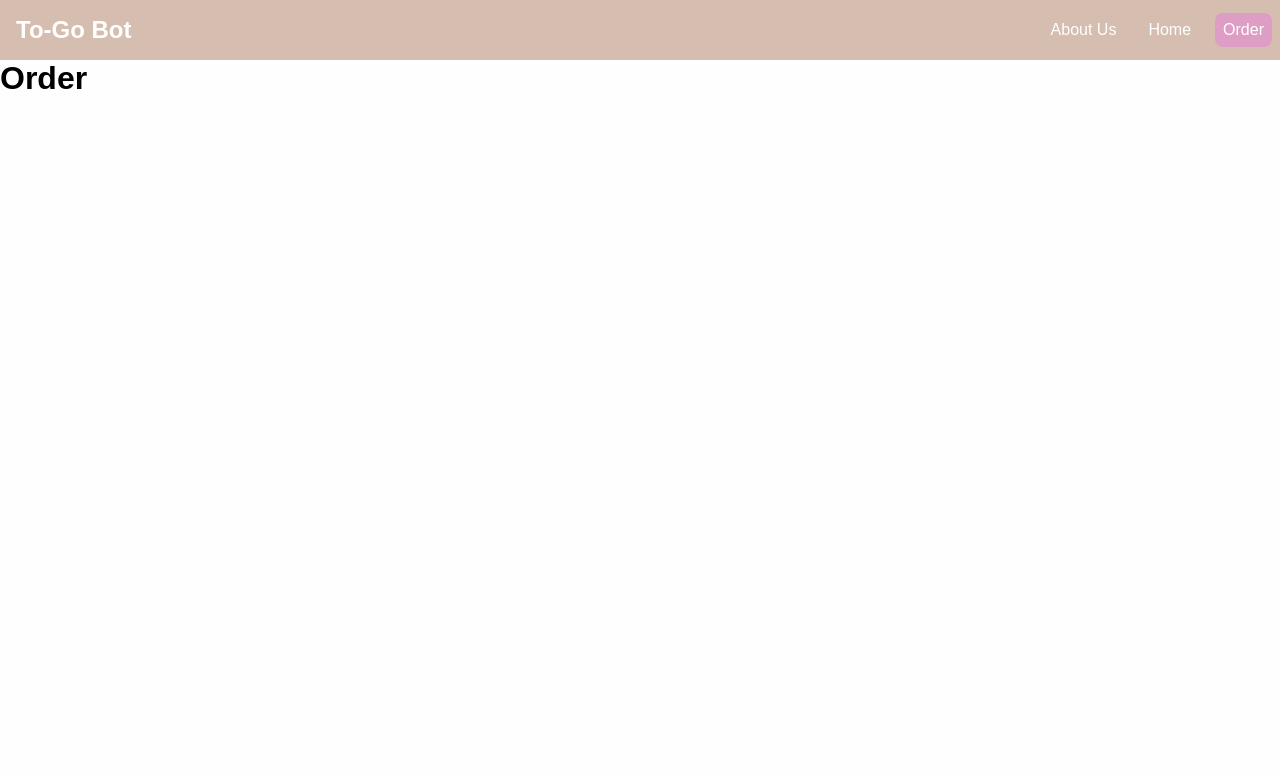
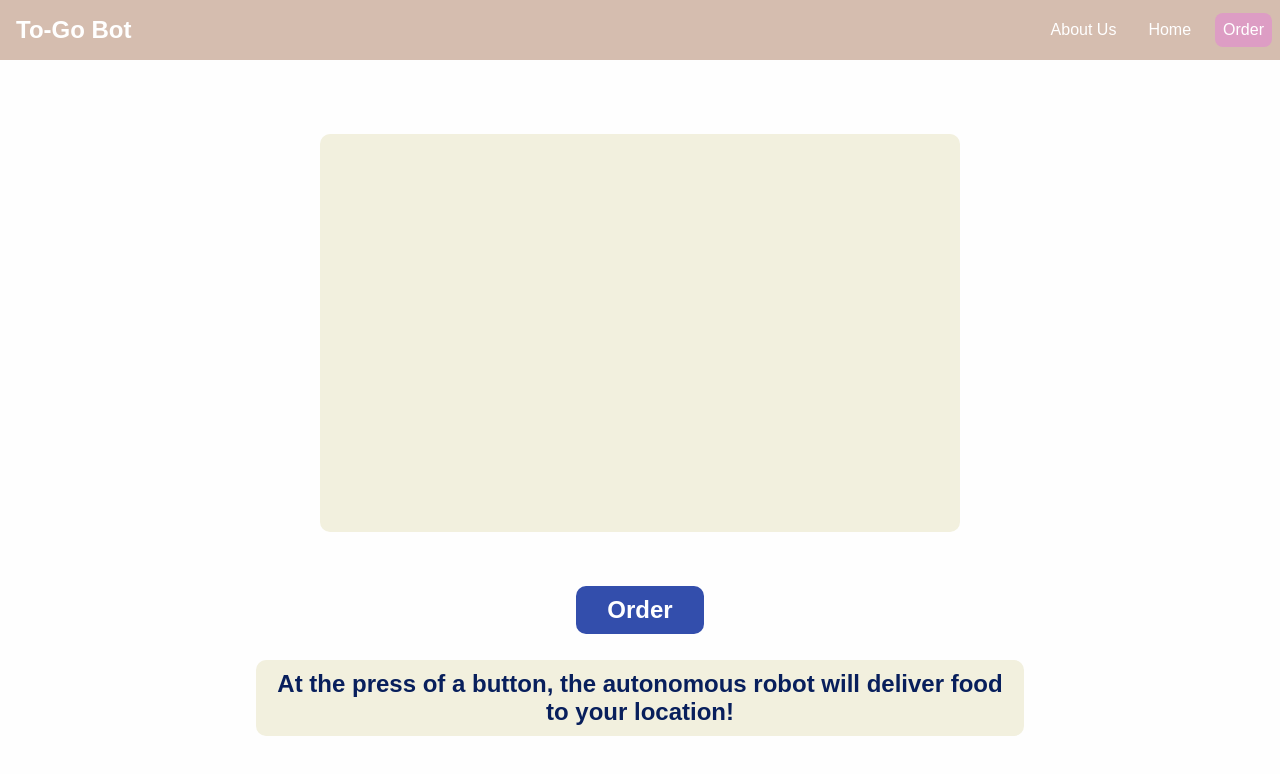
Before and after one commit to spring24pnmclass/frontend, a React (Vite) app: page /order in a window 1280 px wide. Shown: the top 774 px of the page. Built offline with nearby package versions, Linux system fonts and the light colour scheme.

Commit message:
add order jsx and css

```diff
--- /dev/null
+++ b/src/components/Order.css
@@ -0,0 +1,62 @@
+/* Base styles */
+body {
+    text-align: center;
+    font-family: 'Epilogue', sans-serif;
+    color: #081F5C;
+    background-color: #7096D1; /* Set the background color for the entire page */
+}
+
+h1 {
+    color: #081F5C;
+    margin-bottom: 20px;
+}
+
+p {
+    color: #242e47;
+}
+
+.description-box {
+    padding: 10px;
+    margin-top: 600px;
+    margin-left: calc((100% - 60%) / 2); /* Calculate the margin dynamically */
+    width: 60%; /* Adjusted width */
+    text-align: center;
+    border-radius: 10px;
+    background-color: #F2F0DE;
+}
+
+.order-box {
+    padding: 10px;
+    margin-top: -150px;
+    margin-left: calc((100% - 15%)/2); /* Calculate the margin dynamically */
+    width: 15%; /* Adjusted width */
+    text-align: center;
+    border-radius: 10px;
+    background-color: #F2F0DE;
+}
+
+.placeholder-box {
+    padding: 10px;
+    margin-top: -500px;
+    margin-left: calc((100% - 50%)/2); /* Calculate the margin dynamically */
+    width: 50%; /* Adjusted width */
+    text-align: center;
+    border-radius: 10px;
+    background-color: #F2F0DE;
+}
+
+.button {
+    padding: 10px;
+    margin-top: -150px;
+    margin-left: calc((100% - 10%)/2); /* Calculate the margin dynamically */
+    width: 10%; /* Adjusted width */
+    text-align: center;
+    border-radius: 10px;
+    background-color: #334EAC;
+    cursor: pointer;
+    color: #ffffff;
+    transition: background-color 0.3s;
+}
+.button:hover {
+    background-color: #E7C3E0;
+}
--- a/src/components/pages/Order.jsx
+++ b/src/components/pages/Order.jsx
@@ -1,5 +1,27 @@
 import React from "react";
+import "../Order.css";
 
 export const Order = () => {
-  return <h1>Order</h1>;
+  return (
+    <div id = "root">
+     <div style={{backgroundColor: '#F5EBE0'}}>
+
+  <div className = "description-box">
+    <h2>At the press of a button, the autonomous robot will deliver food to your location!</h2>
+  </div>
+
+  <div className = "button">
+    <h2>Order</h2>
+  </div>
+
+  <div className = "placeholder-box">
+    <h2>           </h2>
+    <br></br>
+    <br></br><br></br><br></br><br></br><br></br><br></br><br></br>
+    <br></br><br></br><br></br><br></br><br></br><br></br><br></br><br></br>
+    <br></br><br></br><br></br><br></br><br></br>
+  </div>
+  </div>
+  </div>
+  );
 };
```
